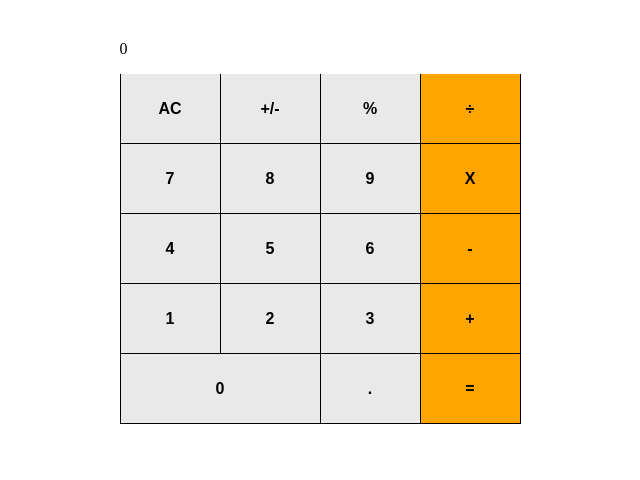
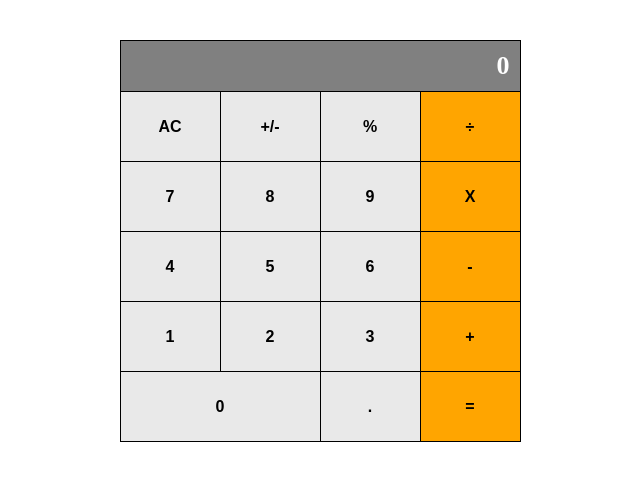
Before and after one commit to IsmaelMastronardi/math-magician, a React (Create React App) app: page / in a window 1280 px wide. Shown: the top 480 px of the page, without its empty margins (320-960 px from the left). Built offline with nearby package versions, Linux system fonts and the light colour scheme.

Commit message:
change name of InputBar to result bar - add result bar class

```diff
--- a/src/components/Calculator.js
+++ b/src/components/Calculator.js
@@ -22,16 +22,16 @@ CalcItem.propTypes = {
   calc: PropTypes.func.isRequired,
 };
 
-function InputBar(props) {
+function ResultBar(props) {
   const { item } = props;
   return (
-    <p>
+    <p className="resultBar">
       {item}
     </p>
   );
 }
 
-InputBar.propTypes = {
+ResultBar.propTypes = {
   item: PropTypes.string.isRequired,
 };
 
@@ -47,7 +47,7 @@ function Calculator() {
   };
   return (
     <article className="calculator">
-      <InputBar item={myData.next || myData.operation || myData.total || '0'} />
+      <ResultBar item={myData.next || myData.operation || myData.total || '0'} />
       <div className="calculatorItems">
         <CalcItem item="AC" itemClass="symbol" calc={() => handleClick('AC')} />
         <CalcItem item="+/-" itemClass="symbol" calc={() => handleClick('+/-')} />
--- a/src/index.css
+++ b/src/index.css
@@ -6,16 +6,18 @@
 }
 
 .resultBar {
+  display: flex;
+  align-items: center;
+  justify-content: end;
   background-color: grey;
   color: white;
   width: 389px;
   height: 50px;
-  padding: 0;
   border: 1px solid black;
-  text-align: end;
   padding-right: 10px;
   font-weight: bold;
-  font-size: 16px;
+  font-size: 26px;
+  margin: 0;
 }
 
 .resultBar::placeholder {
```
